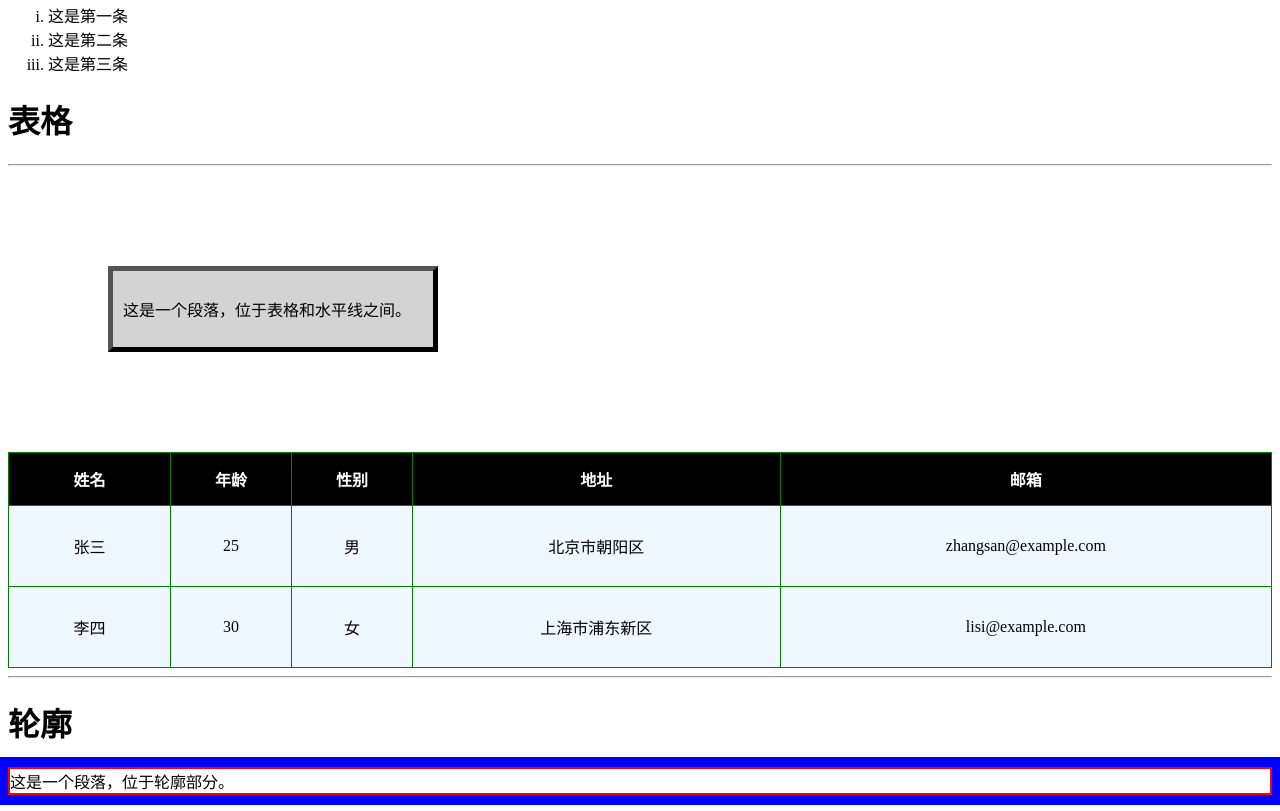
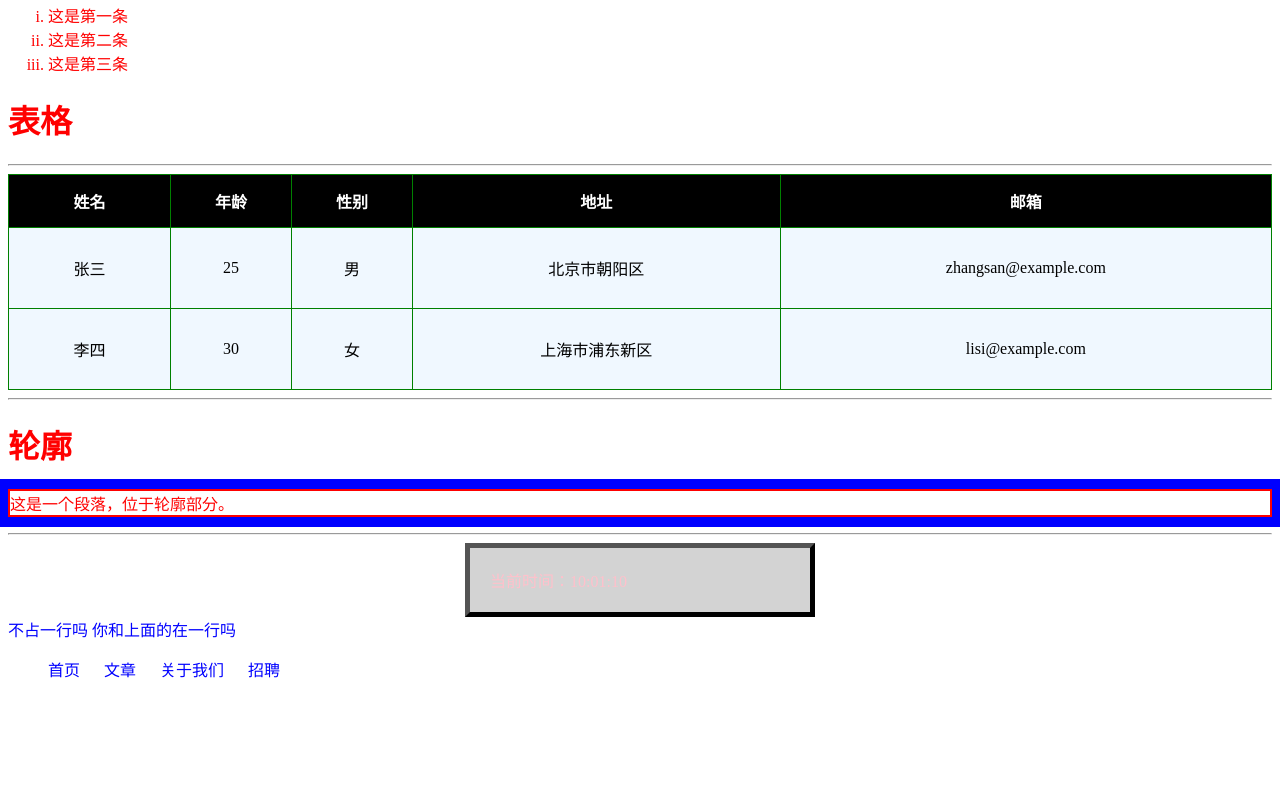
Before and after one commit to GinTama12/Myjavascript1, a plain HTML site: page demo.html in a window 1280 px wide. Shown: the part 3911-4722 px from the top of the page. After the commit the page ends 4608 px from the top, so only its background shows below. Drawn offline with Linux system fonts and the light colour scheme.

Commit message:
display and visibility

```diff
--- a/demo.html
+++ b/demo.html
@@ -181,5 +181,31 @@
 <hr>
 <h1>轮廓</h1>
 <p class="outline">这是一个段落，位于轮廓部分。</p>
+<hr>
+<div id="time-box" class="box-model1">
+
+</div>
+<script>
+    function updateTime() {
+        const timeBox = document.getElementById('time-box');
+        const now = new Date();
+        const hours = String(now.getHours()).padStart(2, '0');
+        const minutes = String(now.getMinutes()).padStart(2, '0');
+        const seconds = String(now.getSeconds()).padStart(2, '0');
+        timeBox.textContent = `当前时间：${hours}:${minutes}:${seconds}`;
+    }
+    setInterval(updateTime, 1000);
+    updateTime(); // 初始化显示时间
+</script>
+<a href="">不占一行吗</a>
+<a href="">你和上面的在一行吗</a>
+<div class="nav">
+    <ul>
+        <li><a href="">首页</a></li>
+        <li><a href="">文章</a></li>
+        <li><a href="">关于我们</a></li>
+        <li><a href="">招聘</a></li>
+    </ul>
+</div>
 </body>
 </html>
--- a/style.css
+++ b/style.css
@@ -73,6 +73,7 @@
     text-align: center;
     background-color: aliceblue;
     padding: 15px;
+    color: black;
 }
 .box-model{
     background-color: lightgray;
@@ -80,8 +81,28 @@
     border: 5px outset black;
     padding: 10px;
     margin: 100px;
+    /* 隐藏元素，不占用空间 */
+    display: none;
 }
 .outline{
     border: 2px solid red;
     outline: 10px solid blue;
 }
+.box-model1{
+    background-color: lightgray;
+    width: 300px;
+    border: 5px outset black;
+    padding: 20px;
+    margin:0 auto;
+    color:pink;
+    /* 隐藏元素，占用空间 */
+    /* visibility: hidden;
+ */
+}
+*{
+    color: red;
+}
+.nav li{
+    display: inline;
+    margin-right: 20px;
+}
```
